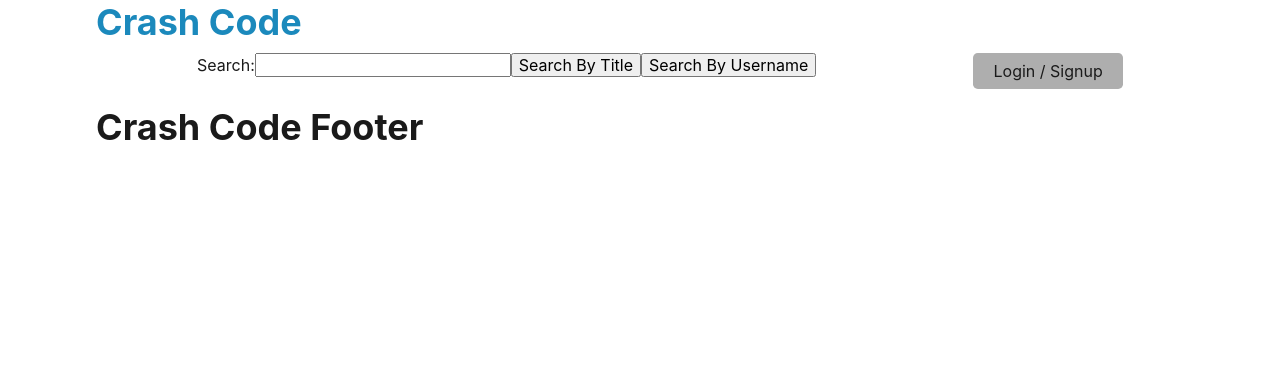
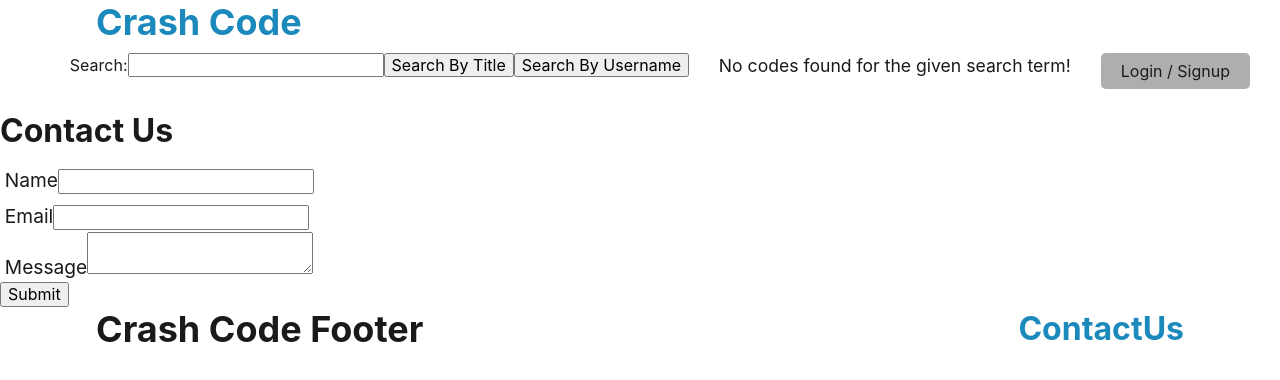
Before and after one commit to Heaveness/crashcode-project3, a React (Create React App) app in the folder client/: page /ContactUs in a window 1280 px wide. Shown: the top 380 px of the page. Built offline with nearby package versions, Linux system fonts and the light colour scheme.

Commit message:
James: resolved the bug from singlepost file and resolved the "createdAt" functionality. Abhishek: Created ContactUs page. Paired coding: Added some functionality for search engine

```diff
--- a/client/src/App.js
+++ b/client/src/App.js
@@ -12,6 +12,7 @@ import CreatePost from './components/pages/CreatePost';
 import Login from './components/pages/Login';
 import User from './components/pages/User';
 import SinglePost from './components/pages/SinglePost';
+import ContactUs from './components/pages/ContactUs';
 
 
 
@@ -47,6 +48,10 @@ function App() {
                 path="/codes/:codeId"
                 element={<SinglePost />}
               />
+              <Route
+              path="/ContactUs"
+              element={<ContactUs />}
+              />
             </Routes>
           <Footer />
         </Router>
--- a/client/src/components/Footer.js
+++ b/client/src/components/Footer.js
@@ -1,10 +1,12 @@
 import React from "react";
+import { Link } from "react-router-dom";
 
 function Footer() {
     return (
         <footer>
             <div className="container flex-row justify-space-between-lg justify-center align-center">
                 <h1>Crash Code Footer</h1>
+                <h2><Link to="/ContactUs">ContactUs</Link></h2>
             </div>
         </footer>
     )
--- a/client/src/components/Nav.js
+++ b/client/src/components/Nav.js
@@ -4,8 +4,6 @@ import Auth from "../utils/auth";
 import decode from 'jwt-decode';
 import { useLazyQuery } from '@apollo/client';
 import { SEARCH_CODES_BY_TITLE, SEARCH_CODES_BY_USERNAME } from "../utils/queries";
-
-
 
 function Nav () {
 
@@ -59,6 +57,25 @@ const handleLogout = () => {
                         <button onClick={handleSearchUsername}>Search By Username</button>
                     </div>
 
+                    {titleCalled && titleData && titleData.searchCodesByTitle && titleData.searchCodesByTitle.length ? (
+                        <ul>
+                            {titleData.searchCodesByTitle.map((code) => (
+                                <li key={code._id}>{code.title}</li>
+                            ))}
+                        </ul>
+                    ) : null}
+
+                    {usernameCalled && usernameData && usernameData.searchCodesByUsername && usernameData.searchCodesByUsername.length ? (
+                        <ul>
+                            {usernameData.searchCodesByUsername.map((code) => (
+                                <li key={code._id}>{code.username}</li>
+                            ))}
+                        </ul>
+                    ) : null}
+
+                    {(!titleData || !titleData.searchCodesByTitle.length) && (!usernameData || !usernameData.searchCodesByUsername.length) && (
+                        <p>No codes found for the given search term!</p>
+                    )}
 
                     {user ? (
                     <div>
--- a/client/src/components/pages/ContactUs.js
+++ b/client/src/components/pages/ContactUs.js
@@ -0,0 +1,70 @@
+import React, { useState } from 'react';
+
+const ContactUs = () => {
+  const [formData, setFormData] = useState({
+    name: '',
+    email: '',
+    message: '',
+  });
+
+  const handleChange = (e) => {
+    const { name, value } = e.target;
+    setFormData((prevData) => ({
+      ...prevData,
+      [name]: value,
+    }));
+  };
+
+  const handleSubmit = (e) => {
+    e.preventDefault();
+    console.log('Form submitted:', formData);
+    setFormData({
+      name: '',
+      email: '',
+      message: '',
+    });
+  };
+
+  return (
+    <div>
+      <h2>Contact Us</h2>
+      <form onSubmit={handleSubmit}>
+        <div>
+          <label htmlFor="name">Name</label>
+          <input
+            type="text"
+            id="name"
+            name="name"
+            value={formData.name}
+            onChange={handleChange}
+            required
+          />
+        </div>
+        <div>
+          <label htmlFor="email">Email</label>
+          <input
+            type="email"
+            id="email"
+            name="email"
+            value={formData.email}
+            onChange={handleChange}
+            required
+          />
+        </div>
+        <div>
+          <label htmlFor="message">Message</label>
+          <textarea
+            id="message"
+            name="message"
+            value={formData.message}
+            onChange={handleChange}
+            required
+          />
+        </div>
+        <button type="submit">Submit</button>
+      </form>
+    </div>
+  );
+};
+
+export default ContactUs;
--- a/client/src/components/pages/SinglePost.js
+++ b/client/src/components/pages/SinglePost.js
@@ -4,6 +4,7 @@ import { useQuery, useMutation } from '@apollo/client';
 import { QUERY_SINGLE_CODE } from '../../utils/queries';
 import { DELETE_CODE, UPDATE_CODE } from '../../utils/mutations';
 import Auth from '../../utils/auth';
+import moment from "moment";
 
 function SinglePost() {
     const { codeId } = useParams();
@@ -179,10 +180,10 @@ function SinglePost() {
                 <p id ='contentEl'>{singleCode.content}</p>
             </div>
             <p className='card-header'>
-                Posted by {singleCode.username} on {singleCode.createdAt}
+                Posted by {singleCode.username} on {moment(parseInt(singleCode.createdAt)).format('MMMM Do YYYY, h:mm:ss a')}
             </p>
-            {(singleCode.username === Auth.getUser().data.username) ? (<button id='updateBtn' className='update-btn btn btn-primary' onClick={handleUpdate}>Update Code</button>) : (null)}
-            {(singleCode.username === Auth.getUser().data.username) ? (<button id='deleteBtn' className='delete-btn btn btn-danger' onClick={handleDelete}>Delete Code</button>) : (null)}
+            {(singleCode.username && Auth.getUser() && Auth.getUser().data && singleCode.username === Auth.getUser().data.username) ? (<button id='updateBtn' className='update-btn btn btn-primary' onClick={handleUpdate}>Update Code</button>) : (null)}
+            {(singleCode.username && Auth.getUser() && Auth.getUser().data && singleCode.username === Auth.getUser().data.username) ? (<button id='deleteBtn' className='delete-btn btn btn-danger' onClick={handleDelete}>Delete Code</button>) : (null)}
 
         </div>
     )
--- a/client/src/utils/auth.js
+++ b/client/src/utils/auth.js
@@ -2,7 +2,11 @@ import decode from 'jwt-decode';
 
 class AuthService {
   getUser() {
-    return decode(this.getToken());
+    const token = this.getToken();
+    if (token) {
+      return decode(token);
+    }
+    return null;
   }
 
   loggedIn() {
```
Also changed, not shown: 2 other files (tests, documents, lock files or other folders).
